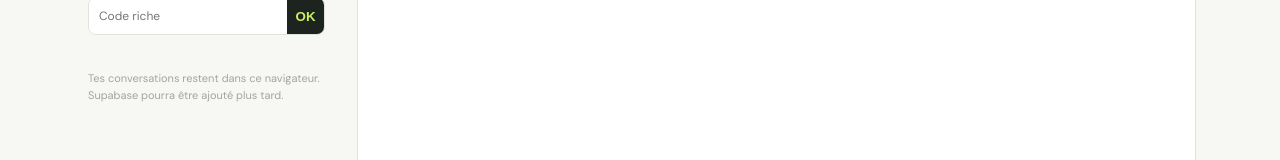
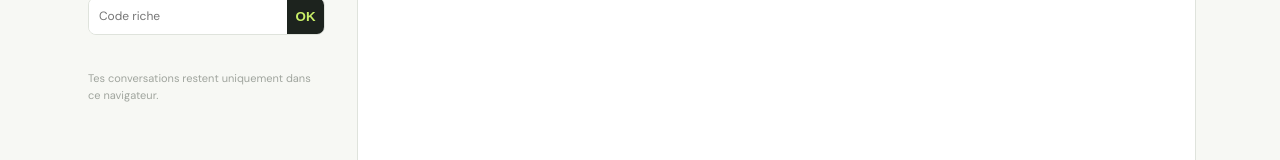
Before and after one commit to rb7jx9kh85-prog/tor.net, a Next.js app: page / in a window 1280 px wide. Shown: the part 338-498 px from the top of the page. Built offline with nearby package versions, Linux system fonts and the light colour scheme.

Commit message:
Keep chat history local in browser

```diff
--- a/app/page.js
+++ b/app/page.js
@@ -39,7 +39,7 @@ export default function Home() {
   return <main className="shell">
     <header><div className="brand"><span className="mark">t</span><div><strong>tor.net</strong><small>ton espace de travail IA</small></div></div><button className="ghost" onClick={clear}>Effacer</button></header>
     <section className="workspace">
-      <aside><div className="eyebrow">MODÈLE</div><select value={model} onChange={e => setModel(e.target.value)}>{models.map(([id, desc]) => <option key={id} value={id}>{id} — {desc}</option>)}</select>{model === 'custom' && <input className="custom-model" value={customModel} onChange={e => setCustomModel(e.target.value)} placeholder="ex. gpt-5.1"/>}<div className="model-note">{label}</div><div className="rule"/><div className="eyebrow">ACCÈS</div>{unlocked ? <div className="access"><span/>Déverrouillé</div> : <><p className="hint">Entre ton code riche pour commencer à discuter.</p><div className="unlock"><input value={code} onChange={e => setCode(e.target.value)} placeholder="Code riche" type="password" onKeyDown={e => e.key === 'Enter' && unlock()}/><button onClick={unlock}>OK</button></div></>}<p className="local">Tes conversations restent dans ce navigateur. Supabase pourra être ajouté plus tard.</p></aside>
+      <aside><div className="eyebrow">MODÈLE</div><select value={model} onChange={e => setModel(e.target.value)}>{models.map(([id, desc]) => <option key={id} value={id}>{id} — {desc}</option>)}</select>{model === 'custom' && <input className="custom-model" value={customModel} onChange={e => setCustomModel(e.target.value)} placeholder="ex. gpt-5.1"/>}<div className="model-note">{label}</div><div className="rule"/><div className="eyebrow">ACCÈS</div>{unlocked ? <div className="access"><span/>Déverrouillé</div> : <><p className="hint">Entre ton code riche pour commencer à discuter.</p><div className="unlock"><input value={code} onChange={e => setCode(e.target.value)} placeholder="Code riche" type="password" onKeyDown={e => e.key === 'Enter' && unlock()}/><button onClick={unlock}>OK</button></div></>}<p className="local">Tes conversations restent uniquement dans ce navigateur.</p></aside>
       <section className="chat"><div className="chat-head"><div><div className="eyebrow">SESSION LOCALE</div><h1>On travaille ?</h1></div><span className="pill">{model === 'custom' ? (customModel || 'custom') : model}</span></div><div className="messages">{messages.map((m, i) => <div className={'message ' + m.role} key={i}><div className="avatar">{m.role === 'assistant' ? 't' : 'toi'}</div><div className="bubble">{m.content}</div></div>)}{busy && <div className="message assistant"><div className="avatar">t</div><div className="bubble typing"><i/><i/><i/></div></div>}</div>{error && <div className="error">{error}</div>}<form onSubmit={send}><textarea value={input} onChange={e => setInput(e.target.value)} disabled={!unlocked || busy} placeholder={unlocked ? 'Écris ton message…' : 'Déverrouille l’accès pour commencer'} rows="1"/><button className="send" disabled={!unlocked || busy || !input.trim() || (model === 'custom' && !customModel.trim())} aria-label="Envoyer">↗</button></form><div className="foot">Utilise l’IA comme un copilote : vérifie toujours les réponses importantes.</div></section>
     </section>
   </main>
```
Also changed, not shown: 1 other file (tests, documents, lock files or other folders).
